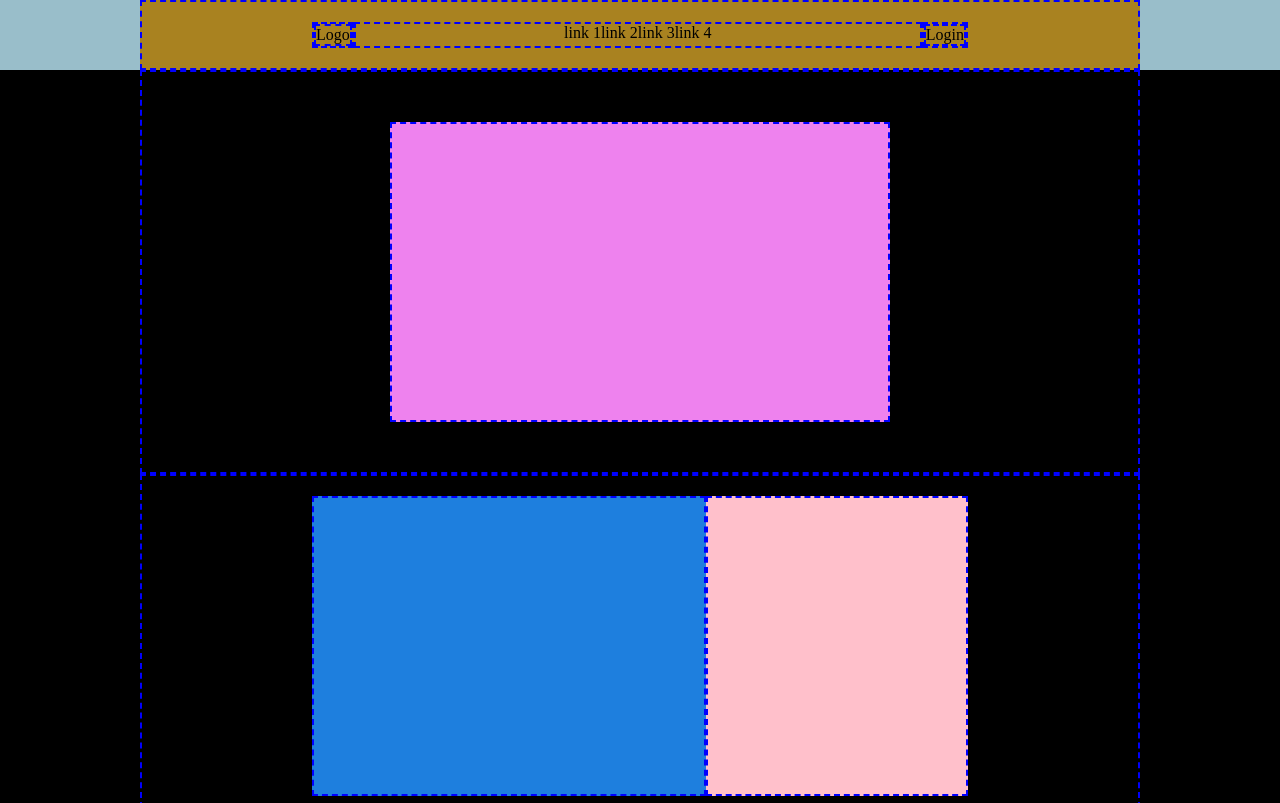
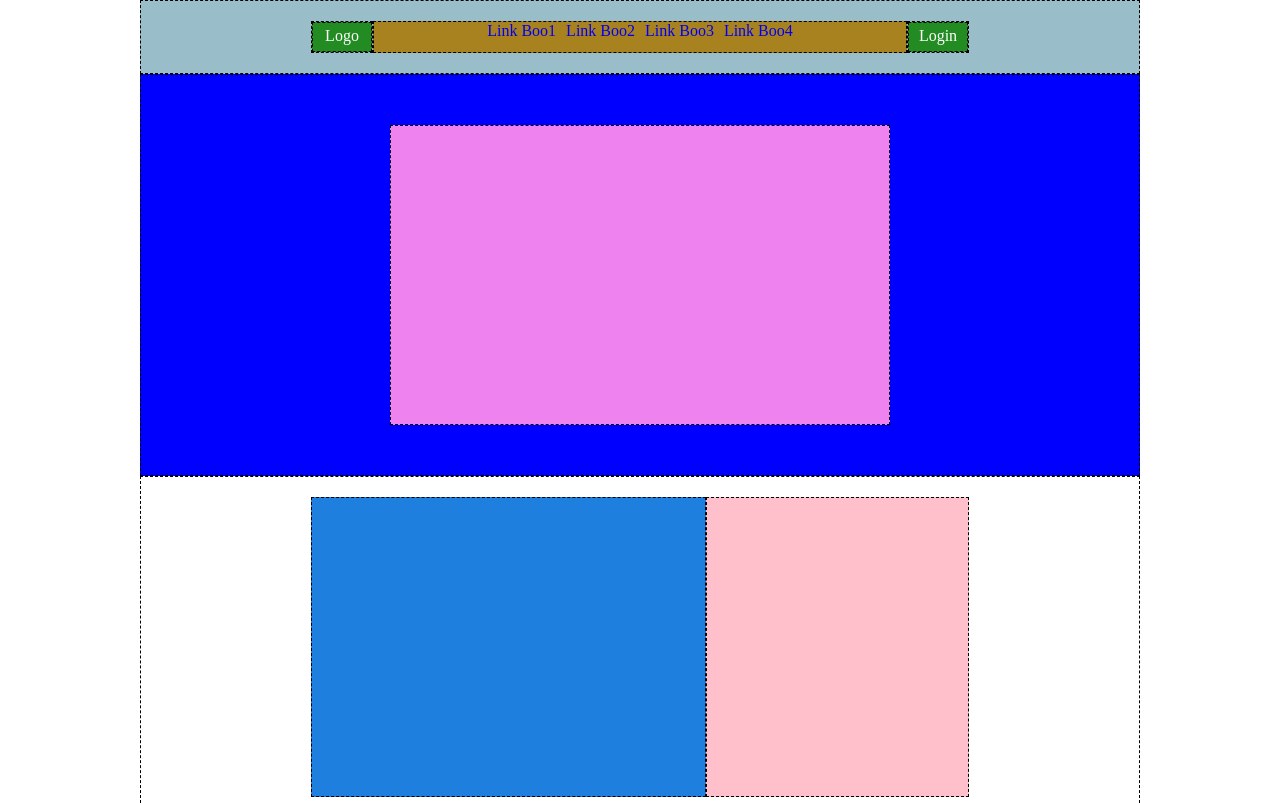
Before and after one commit to ThomasAnselmetto/-htmlcss-struttura-discord, a plain HTML site: page index.html in a window 1280 px wide. Shown: the top 803 px of the page. Drawn offline with Linux system fonts and the light colour scheme.

Commit message:
completed structure

```diff
--- a/CSS/style.css
+++ b/CSS/style.css
@@ -7,9 +7,7 @@
 }
 
 /* generics */
-section {
-    background-color: black;
-}
+
 
 .container {
     width: 1000px;
@@ -18,11 +16,11 @@ section {
 }
 
 footer {
-    background-color: #232629;
+    padding-bottom: 20px;
 }
 
 div {
-    border: 2px dashed blue;
+    border: 1px dashed black;
 }
 
 .d-flex {
@@ -31,23 +29,31 @@ div {
 }
 
 
-header {
+header>div {
     background-color: #99BECA;
 }
-
-header>.container {
-    background-color: #A98220;
-}
-
 
 .link-list {
     list-style: none;
     display: flex;
-    justify-content: center
+    justify-content: center;
+    gap: 10px;
 }
 
 .main-nav {
     flex-grow: 1;
+    background-color: #A98220;
+}
+
+.bg-alternative {
+    background-color: #D3D3D3;
+}
+
+#first-item {
+    width: 1000px;
+    margin: 0 auto;
+    padding: 20px 170px;
+    background-color: blue;
 }
 
 .first-section {
@@ -81,6 +87,10 @@ header>.container {
     background-color: #228B22;
 }
 
+.bg-dark {
+    background-color: #232629;
+}
+
 
 .main {
     background-color: #F08080;
@@ -106,5 +116,31 @@ header>.container {
     text-align: center;
     padding: 0;
     align-items: center;
+    ;
+}
 
+
+
+/* utility */
+
+a {
+    text-decoration: none;
 }
+
+a:visited {
+    color: blue;
+}
+
+.custom:hover {
+    background-color: red;
+    color: yellow;
+}
+
+.custom {
+    height: 30px;
+    width: 60px;
+    background-color: forestgreen;
+    color: white;
+    text-align: center;
+    line-height: 1.6;
+}
--- a/index.html
+++ b/index.html
@@ -13,18 +13,25 @@
     <header>
         <div class="container d-flex">
             <div>
-                <div>Logo</div>
+                <div class="custom">Logo</div>
             </div>
             <div class="main-nav">
                 <ul class="link-list">
-                    <li><a href="#"></a>link 1</li>
-                    <li><a href="#"></a>link 2</li>
-                    <li><a href="#"></a>link 3</li>
-                    <li><a href="#"></a>link 4</li>
+                    <li><a href="https://css-tricks.com/snippets/css/a-guide-to-flexbox/">Link
+                            Boo1</a></li>
+                    <li><a
+                            href="https://boolean.careers/?utm_source=google&utm_campaign=it_search_brand&utm_medium=cpc&utm_content=boolean_careers&utm_term=boolean%20careers&gclid=Cj0KCQiAyracBhDoARIsACGFcS4qhBtt2Gv5inl58imCBKvMmh42x3twcdr2nRNt0h09gRTwJ1QA51gaAgDbEALw_wcB">Link
+                            Boo2</a></li>
+                    <li><a
+                            href="https://boolean.careers/?utm_source=google&utm_campaign=it_search_brand&utm_medium=cpc&utm_content=boolean_careers&utm_term=boolean%20careers&gclid=Cj0KCQiAyracBhDoARIsACGFcS4qhBtt2Gv5inl58imCBKvMmh42x3twcdr2nRNt0h09gRTwJ1QA51gaAgDbEALw_wcB">Link
+                            Boo3</a></li>
+                    <li><a
+                            href="https://boolean.careers/?utm_source=google&utm_campaign=it_search_brand&utm_medium=cpc&utm_content=boolean_careers&utm_term=boolean%20careers&gclid=Cj0KCQiAyracBhDoARIsACGFcS4qhBtt2Gv5inl58imCBKvMmh42x3twcdr2nRNt0h09gRTwJ1QA51gaAgDbEALw_wcB">Link
+                            Boo4</a></li>
                 </ul>
             </div>
             <div>
-                <div>Login</div>
+                <div class="custom">Login</div>
             </div>
         </div>
     </header>
@@ -37,7 +44,7 @@
 
 
     <section>
-        <div class="container">
+        <div id="first-item">
             <div class="double first-section">
 
             </div>
@@ -52,7 +59,7 @@
     </section>
 
     <section>
-        <div class="container d-flex">
+        <div class="container d-flex bg-alternative">
             <div class="double little"></div>
             <div class="double big"></div>
         </div>
@@ -68,7 +75,7 @@
 
 
     <section>
-        <div class="container d-flex">
+        <div class="container d-flex bg-alternative">
             <div class="last-section">
 
             </div>
@@ -80,7 +87,7 @@
 
 
     <footer>
-        <div class="container d-flex first-footer">
+        <div class="container d-flex first-footer bg-dark">
             <div class="main"></div>
             <div class="secondary"></div>
             <div class="secondary"></div>
@@ -89,9 +96,12 @@
         </div>
     </footer>
     <footer>
-        <div class="container d-flex second-footer">
-            <div>Logo</div>
-            <div>bottone</div>
+        <div class="container bg-dark">
+            <div class="d-flex second-footer">
+
+                <div class="custom">Logo</div>
+                <button class="custom" type="button">Button</button>
+            </div>
         </div>
     </footer>
 
```
